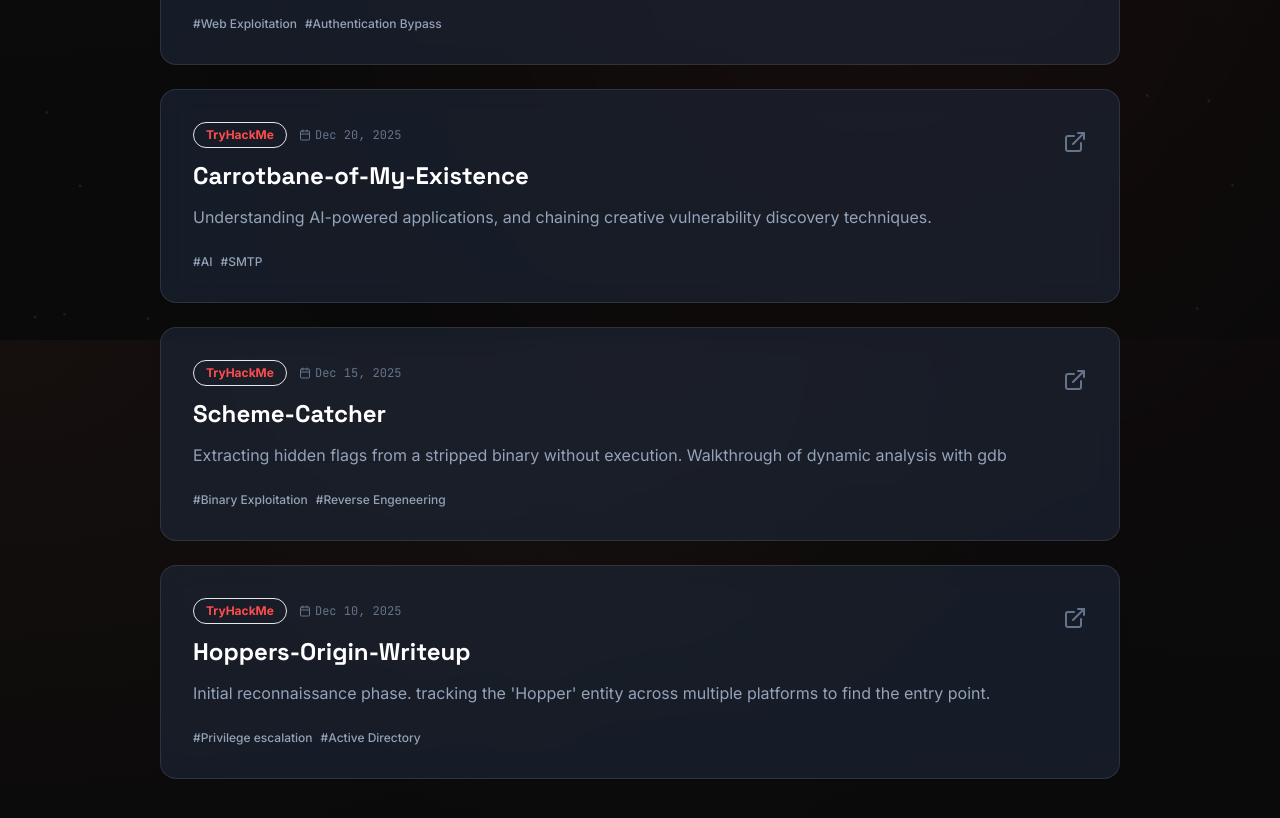
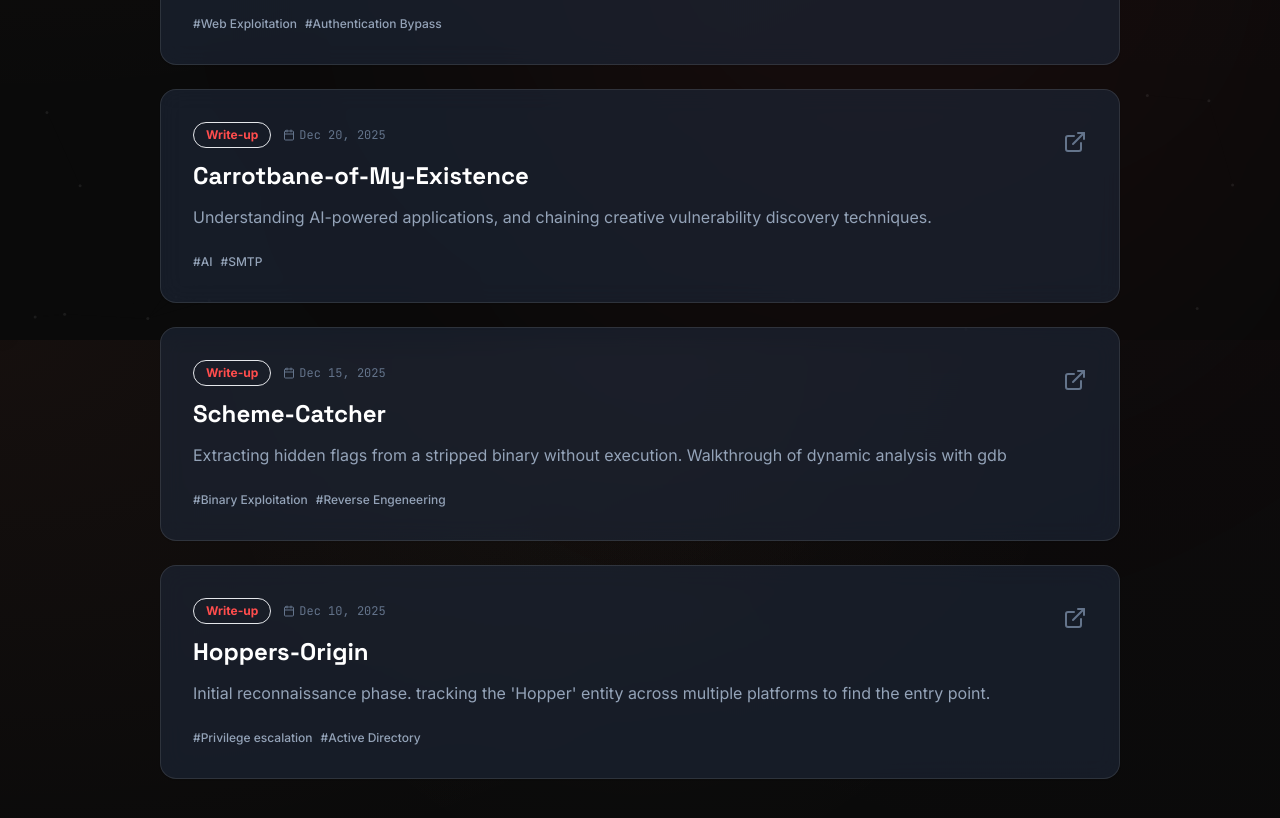
Before and after one commit to id-root/portfolio, a Next.js app: page /writeups in a window 1280 px wide. Shown: the part 460-1278 px from the top of the page. Built offline with nearby package versions, Linux system fonts and the light colour scheme.

Commit message:
Update page.tsx

```diff
--- a/src/app/writeups/page.tsx
+++ b/src/app/writeups/page.tsx
@@ -5,7 +5,7 @@ export default function WriteupsPage() {
     const writeups = [
         {
             title: "BreachBlocker-Unlocker",
-            category: "TryHackMe",
+            category: "Write-up",
             date: "Dec 25, 2025",
             tags: ["Web Exploitation", "Authentication Bypass"],
             summary: "Extract multiple flags from different apps by chaining enumeration, logic flaws, and authentication bypass techniques to recover stolen funds.",
@@ -13,7 +13,7 @@ export default function WriteupsPage() {
         },
         {
             title: "Carrotbane-of-My-Existence",
-            category: "TryHackMe",
+            category: "Write-up",
             date: "Dec 20, 2025",
             tags: ["AI", "SMTP"],
             summary: "Understanding AI-powered applications, and chaining creative vulnerability discovery techniques.",
@@ -21,15 +21,15 @@ export default function WriteupsPage() {
         },
         {
             title: "Scheme-Catcher",
-            category: "TryHackMe",
+            category: "Write-up",
             date: "Dec 15, 2025",
             tags: ["Binary Exploitation", "Reverse Engeneering"],
             summary: "Extracting hidden flags from a stripped binary without execution. Walkthrough of dynamic analysis with gdb",
             link: "https://github.com/id-root/Scheme-Catcher"
         },
         {
-            title: "Hoppers-Origin-Writeup",
-            category: "TryHackMe",
+            title: "Hoppers-Origin",
+            category: "Write-up",
             date: "Dec 10, 2025",
             tags: ["Privilege escalation", "Active Directory"],
             summary: "Initial reconnaissance phase. tracking the 'Hopper' entity across multiple platforms to find the entry point.",
```
